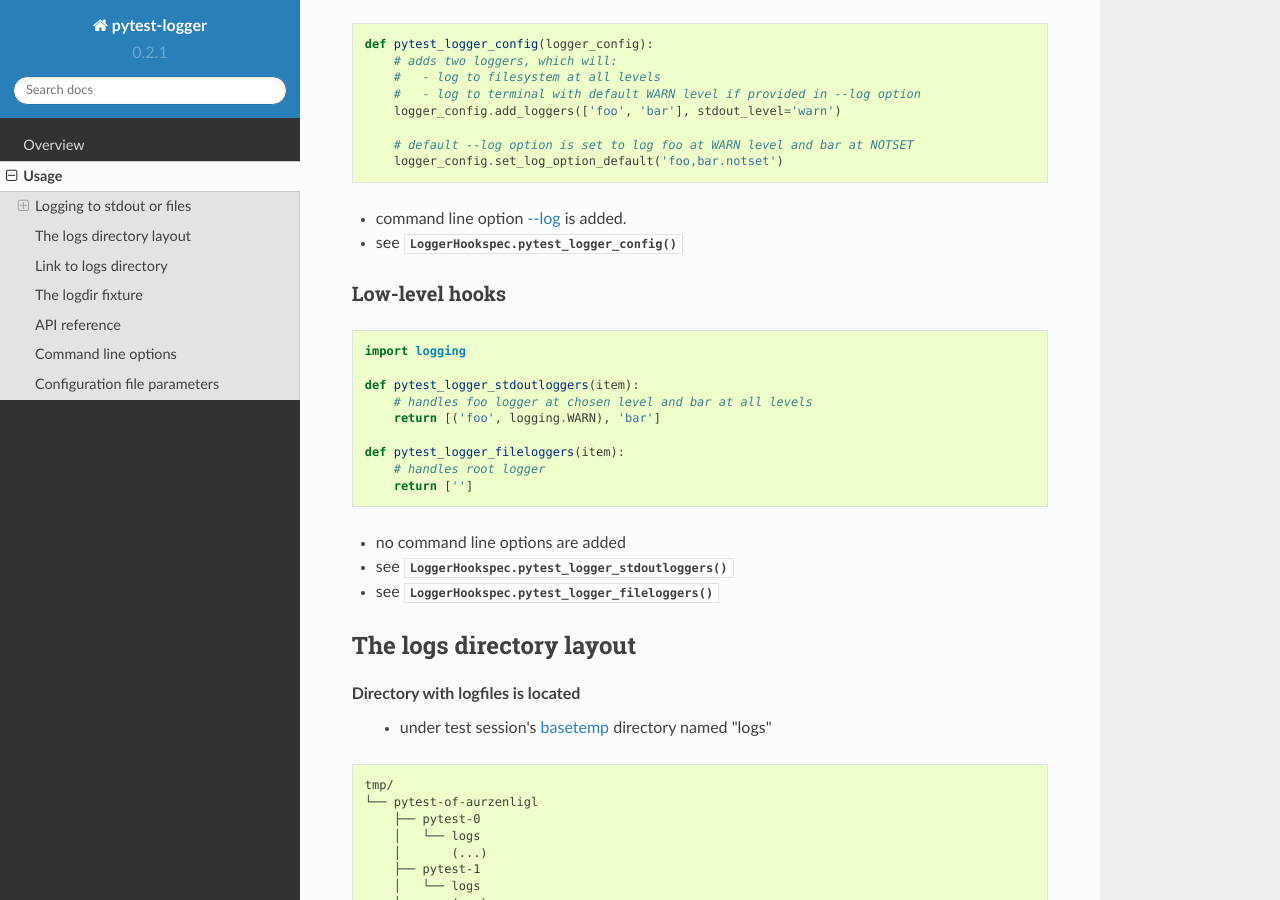
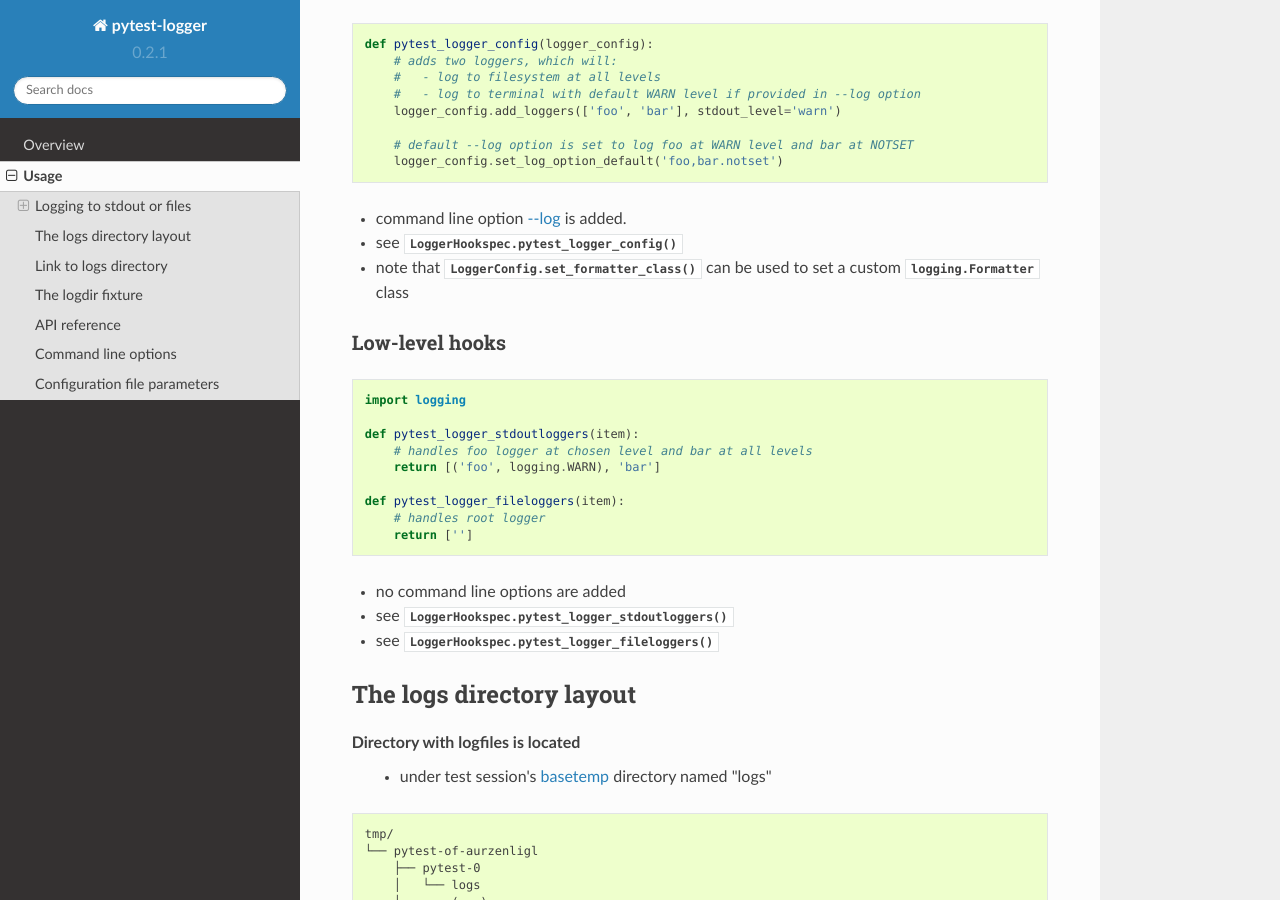
Before and after one commit to aurzenligl/pytest-logger, a Sphinx documentation site: the page built from docs/usage.rst, in a window 1280 px wide and 900 px high, scrolled down 892 px. Built offline with Sphinx 7.4.7 and the Read the Docs theme 2.0.0, drawn with Linux system fonts in a browser that asks for light colours.

Commit message:
Added documentation for set_formatter_class method

```diff
--- a/docs/usage.rst
+++ b/docs/usage.rst
@@ -55,6 +55,7 @@
 
 - command line option :ref:`--log <log option>` is added.
 - see :py:meth:`LoggerHookspec.pytest_logger_config`
+- note that :py:meth:`LoggerConfig.set_formatter_class` can be used to set a custom :py:class:`logging.Formatter` class
 
 .. _`Low-level hooks`:
 
@@ -180,7 +181,8 @@
 
 .. autoclass:: LoggerConfig()
     :members: add_loggers,
-              set_log_option_default
+              set_log_option_default,
+              set_formatter_class
 
 .. _`conftest.py`: http://docs.pytest.org/en/latest/writing_plugins.html#conftest-py
 .. _`unwanted message`: https://docs.python.org/2/howto/logging.html#what-happens-if-no-configuration-is-provided
```
